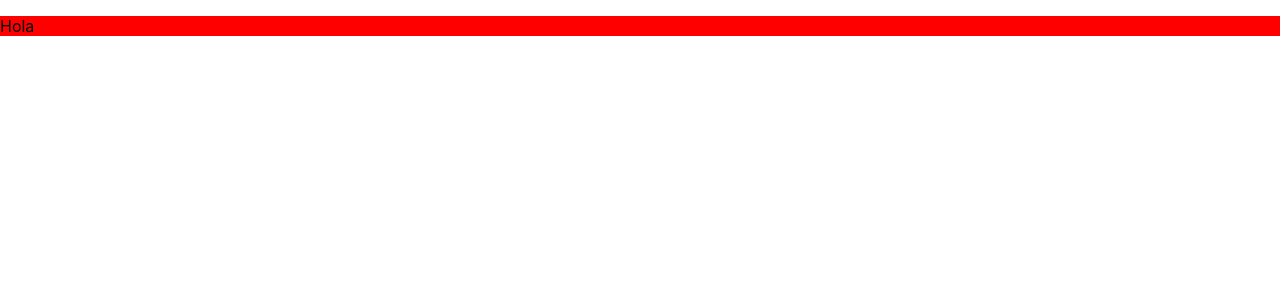
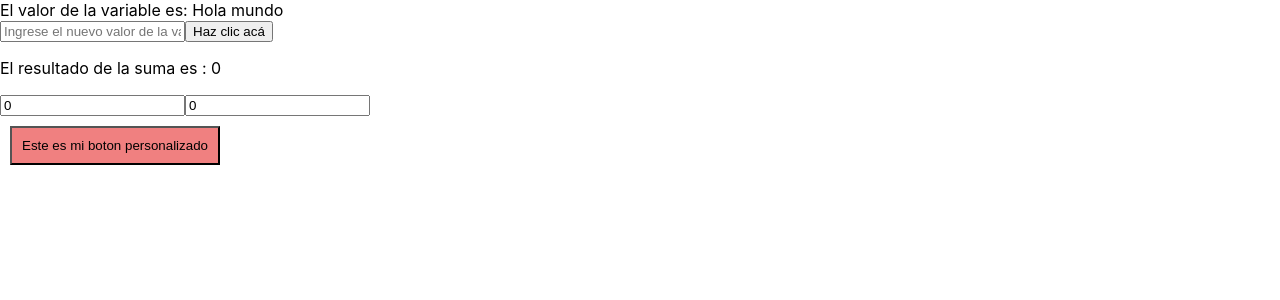
Before and after one commit to JohanFZ/Ciclo4, a React (Create React App) app: page / in a window 1280 px wide. Shown: the top 300 px of the page. Built offline with nearby package versions, Linux system fonts and the light colour scheme.

Commit message:
hooks (useState, useEffect) y estructura modular

```diff
--- a/package.json
+++ b/package.json
@@ -35,5 +35,10 @@
       "last 1 firefox version",
       "last 1 safari version"
     ]
+  },
+  "devDependencies": {
+    "autoprefixer": "^9",
+    "postcss": "^7",
+    "tailwindcss": "npm:@tailwindcss/postcss7-compat"
   }
 }
--- a/src/App.js
+++ b/src/App.js
@@ -1,5 +1,5 @@
 import './App.css';
-import Index from './pages/index';
+import Index from './pages/Index';
 import Contacto from './pages/contacto';
 import { BrowserRouter as Router, Routes, Route } from 'react-router-dom';
 import './styles/styles.css';
--- /dev/null
+++ b/src/components/Button.jsx
@@ -0,0 +1,11 @@
+import React from 'react'
+
+const button = () => {
+  return (
+    <div>
+      <button className="button">Este es mi boton personalizado</button>
+    </div>
+  )
+}
+
+export default button
--- a/src/pages/index.jsx
+++ b/src/pages/index.jsx
@@ -1,14 +1,49 @@
-import React, {useState} from 'react'
+import React, {useState, useEffect} from 'react';
+import Button from '../components/Button'
 
-const index = () => {
+const Index = () => {
 
-  const [variable, setvariable] = useState('Hola mundo');
+  const [variable, setVariable] = useState('Hola mundo');
+  const [valorInput, setValorInput] = useState();
+
+  const [ valor1, setValor1 ] = useState(0);
+  const [ valor2, setValor2 ] = useState(0);
+  const [ suma, setSuma ] = useState(0);
+
+  const funcionClick = () => {
+    setVariable(valorInput);
+  }
+
+  const cambioInput = (e) =>{
+    setValorInput(e.target.value);
+  }
+
+  useEffect(() => {
+    console.log('Valor 1  ', valor1, 'Valor 2 ', valor2);
+    setSuma(valor1 + valor2);
+  }, [valor1, valor2]);
 
   return (
     <div className="div">
-      <p>Hola</p>
+      <div>
+        <span>El valor de la variable es: </span>
+        {variable}
+      </div>
+      <input value={valorInput} onChange={cambioInput} type="text" placeholder="Ingrese el nuevo valor de la variable" />
+      <button onClick={funcionClick}>Haz clic acá</button>
+      <p>El resultado de la suma es : {suma}</p>
+      <div>
+        <input
+        onChange={(e) => setValor1(parseInt(e.target.value))}
+          value={valor1}
+          type="number"
+          placeholder="Valor 1"
+        />
+        <input onChange={(e) => setValor2(parseInt(e.target.value))} value={valor2} type="number" placeholder="Valor 2" />
+      </div>
+      <Button />
     </div>
   )
 }
 
-export default index
+export default Index
--- a/src/styles/styles.css
+++ b/src/styles/styles.css
@@ -1,3 +1,6 @@
-.div{
-  background: red;
+.button {
+  margin: 10px;
+  background: lightcoral;
+  cursor: pointer;
+  padding: 10px;
 }
```
Also changed, not shown: public/index.html (+0 -19 lines), src/components/Sidebar.jsx (added, +11 -0 lines), src/layout/Layout.jsx (added, +13 -0 lines), public/logo512.png (deleted), 1 other file (tests, documents, lock files or other folders).
